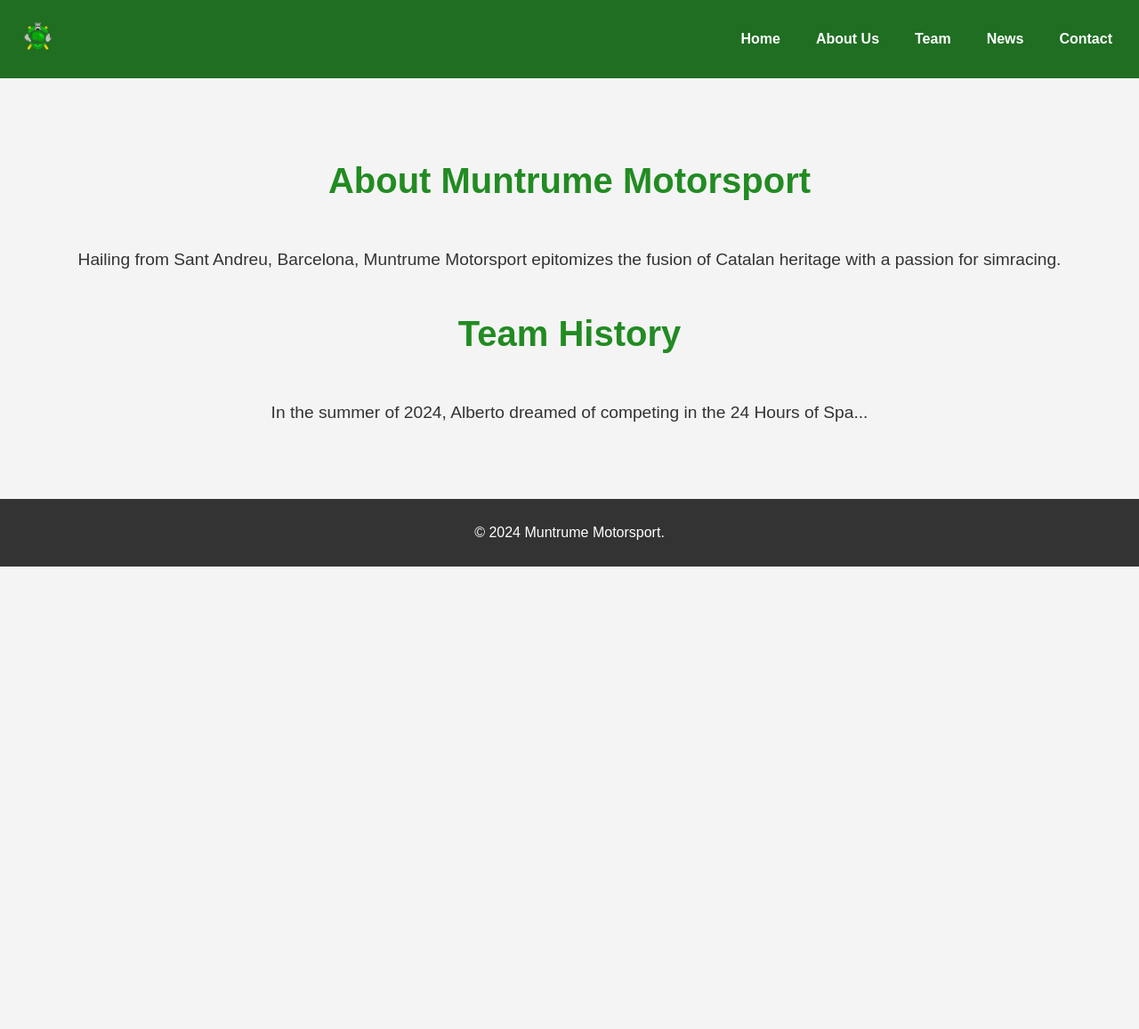
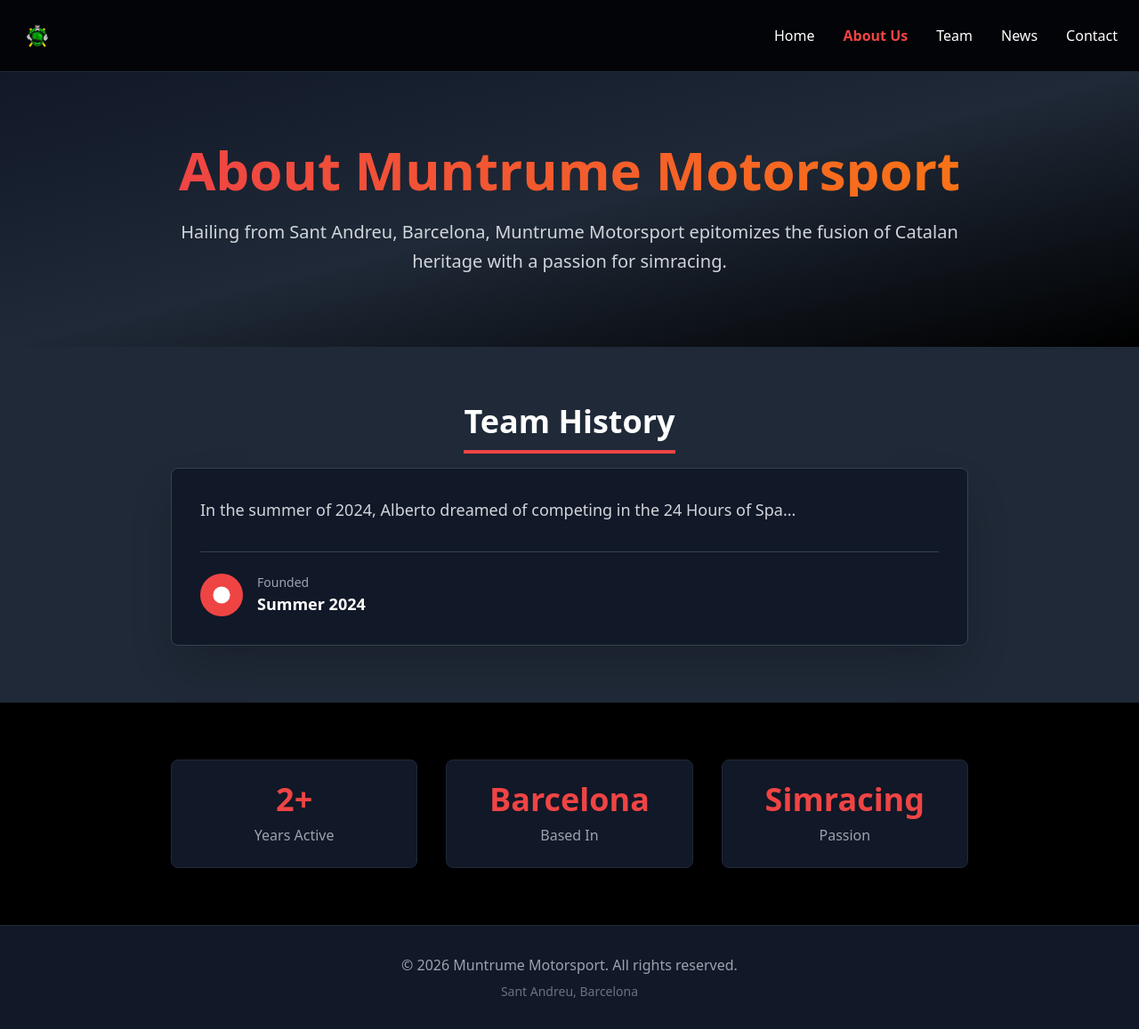
Before and after one commit to atrumin16/muntrume-site, a plain HTML site: page about.html in a window 1280 px wide. Shown: the whole page at 89% size. Before the commit the page ends 800 px from the top, so only its background shows below. Drawn offline with nearby package versions, Linux system fonts and the light colour scheme.

Commit message:
Update about.html

```diff
--- a/about.html
+++ b/about.html
@@ -3,43 +3,100 @@
 <head>
     <meta charset="UTF-8">
     <meta name="viewport" content="width=device-width, initial-scale=1.0">
+    <meta name="description" content="Muntrume Motorsport - Simracing team from Sant Andreu, Barcelona">
     <title>About Us - Muntrume Motorsport</title>
-    <link rel="stylesheet" href="assets/css/style.css">
+    <script src="https://cdn.tailwindcss.com"></script>
     <link rel="icon" href="assets/img/logo.webp" type="image/webp">
 
     <script src="https://cdn.jsdelivr.net/npm/@supabase/supabase-js@2"></script>
 </head>
-<body>
-    <header>
-        <div class="main-header">
-            <div class="logo">
-                <img src="assets/img/logo.webp" alt="Logo">
+<body class="bg-gray-900 text-white font-sans">
+    <!-- Header -->
+    <header class="bg-black/80 backdrop-blur-sm sticky top-0 z-50 border-b border-gray-800">
+        <div class="container mx-auto px-6 py-4">
+            <div class="flex items-center justify-between">
+                <div class="logo">
+                    <img src="assets/img/logo.webp" alt="Muntrume Motorsport Logo" class="h-12 w-auto">
+                </div>
+                <nav>
+                    <ul class="flex space-x-8">
+                        <li><a href="index.html" class="hover:text-red-500 transition-colors duration-300">Home</a></li>
+                        <li><a href="about.html" class="text-red-500 font-semibold">About Us</a></li>
+                        <li><a href="team.html" class="hover:text-red-500 transition-colors duration-300">Team</a></li>
+                        <li><a href="news.html" class="hover:text-red-500 transition-colors duration-300">News</a></li>
+                        <li><a href="contact.html" class="hover:text-red-500 transition-colors duration-300">Contact</a></li>
+                    </ul>
+                </nav>
             </div>
-            <nav>
-                <ul class="nav-links">
-                    <li><a href="index.html">Home</a></li>
-                    <li><a href="about.html">About Us</a></li>
-                    <li><a href="team.html">Team</a></li>
-                    <li><a href="news.html">News</a></li>
-                    <li><a href="contact.html">Contact</a></li>
-                </ul>
-            </nav>
         </div>
     </header>
 
-    <section id="about">
-        <div class="container">
-            <h2>About Muntrume Motorsport</h2>
-            <p>Hailing from Sant Andreu, Barcelona, Muntrume Motorsport epitomizes the fusion of Catalan heritage with a passion for simracing.</p>
-
-            <h2>Team History</h2>
-            <p>In the summer of 2024, Alberto dreamed of competing in the 24 Hours of Spa...</p>
+    <!-- Hero Section -->
+    <section class="relative bg-gradient-to-br from-gray-900 via-gray-800 to-black py-20">
+        <div class="container mx-auto px-6">
+            <div class="max-w-4xl mx-auto text-center">
+                <h1 class="text-5xl md:text-6xl font-bold mb-6 bg-gradient-to-r from-red-500 to-orange-500 bg-clip-text text-transparent">
+                    About Muntrume Motorsport
+                </h1>
+                <p class="text-xl text-gray-300 leading-relaxed">
+                    Hailing from Sant Andreu, Barcelona, Muntrume Motorsport epitomizes the fusion of Catalan heritage with a passion for simracing.
+                </p>
+            </div>
         </div>
     </section>
 
-    <footer>
-        <div class="container">
-            <p>© 2024 Muntrume Motorsport.</p>
+    <!-- Team History -->
+    <section class="py-16 bg-gray-800">
+        <div class="container mx-auto px-6">
+            <div class="max-w-4xl mx-auto">
+                <h2 class="text-4xl font-bold mb-8 text-center">
+                    <span class="border-b-4 border-red-500 pb-2">Team History</span>
+                </h2>
+                <div class="bg-gray-900 rounded-lg p-8 shadow-2xl border border-gray-700">
+                    <p class="text-lg text-gray-300 leading-relaxed mb-6">
+                        In the summer of 2024, Alberto dreamed of competing in the 24 Hours of Spa...
+                    </p>
+                    <div class="flex items-center space-x-4 mt-8 pt-6 border-t border-gray-700">
+                        <div class="w-12 h-12 bg-red-500 rounded-full flex items-center justify-center">
+                            <svg class="w-6 h-6 text-white" fill="currentColor" viewBox="0 0 20 20">
+                                <path d="M10 18a8 8 0 100-16 8 8 0 000 16zm1-12a1 1 0 10-2 0v4a1 1 0 00.293.707l2.828 2.829a1 1 0 101.415-1.415L11 9.586V6z"/>
+                            </svg>
+                        </div>
+                        <div>
+                            <p class="text-sm text-gray-400">Founded</p>
+                            <p class="text-lg font-semibold">Summer 2024</p>
+                        </div>
+                    </div>
+                </div>
+            </div>
+        </div>
+    </section>
+
+    <!-- Stats Section -->
+    <section class="py-16 bg-black">
+        <div class="container mx-auto px-6">
+            <div class="grid grid-cols-1 md:grid-cols-3 gap-8 max-w-4xl mx-auto">
+                <div class="text-center p-6 bg-gray-900 rounded-lg border border-gray-800 hover:border-red-500 transition-all duration-300">
+                    <div class="text-4xl font-bold text-red-500 mb-2">2+</div>
+                    <div class="text-gray-400">Years Active</div>
+                </div>
+                <div class="text-center p-6 bg-gray-900 rounded-lg border border-gray-800 hover:border-red-500 transition-all duration-300">
+                    <div class="text-4xl font-bold text-red-500 mb-2">Barcelona</div>
+                    <div class="text-gray-400">Based In</div>
+                </div>
+                <div class="text-center p-6 bg-gray-900 rounded-lg border border-gray-800 hover:border-red-500 transition-all duration-300">
+                    <div class="text-4xl font-bold text-red-500 mb-2">Simracing</div>
+                    <div class="text-gray-400">Passion</div>
+                </div>
+            </div>
+        </div>
+    </section>
+
+    <!-- Footer -->
+    <footer class="bg-gray-900 border-t border-gray-800 py-8">
+        <div class="container mx-auto px-6 text-center">
+            <p class="text-gray-400">© 2026 Muntrume Motorsport. All rights reserved.</p>
+            <p class="text-sm text-gray-500 mt-2">Sant Andreu, Barcelona</p>
         </div>
     </footer>
 
```
